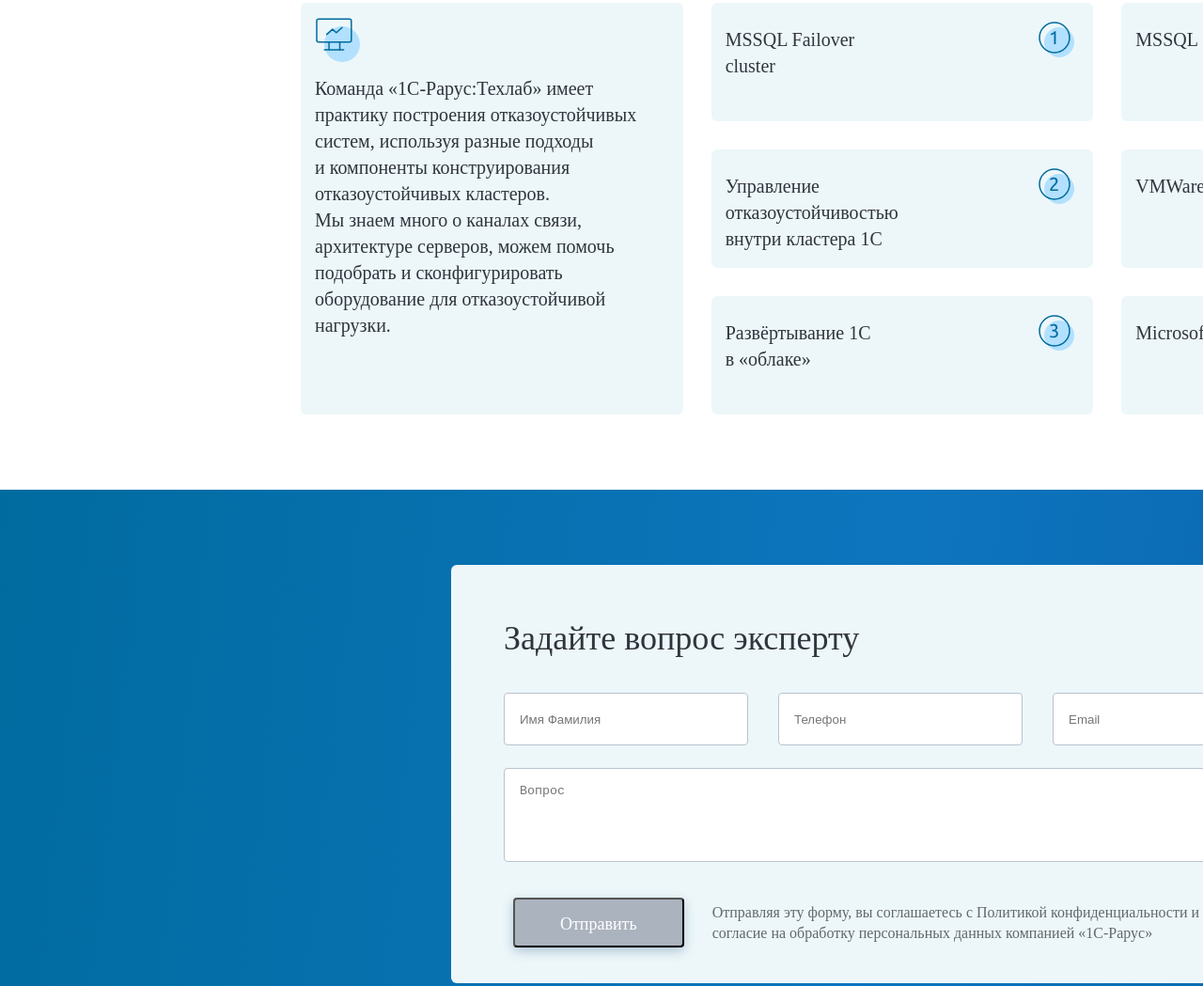
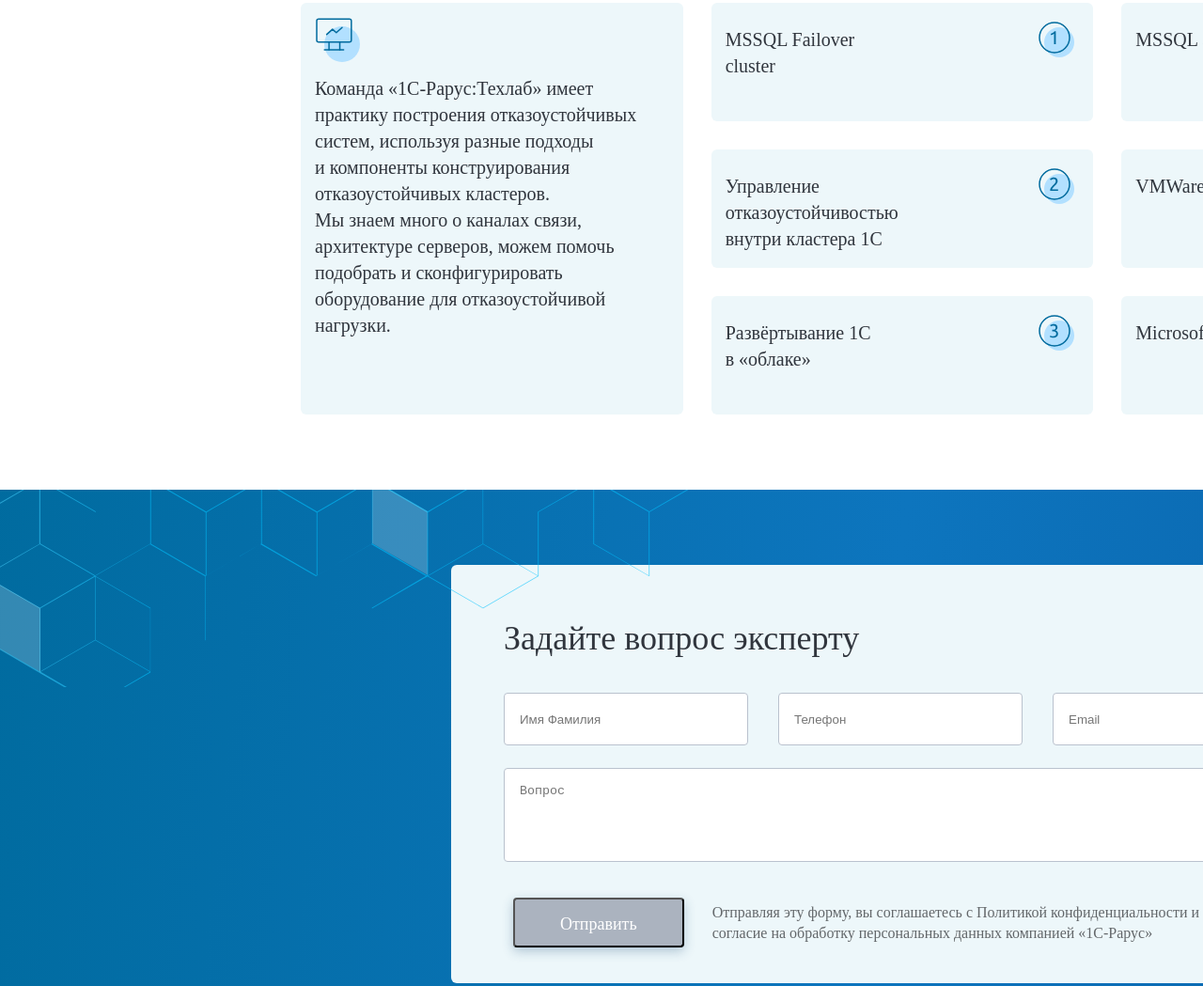
Before and after one commit to NechAnika/TexLab_finish, a plain HTML site: page _fault_tolerance.html in a window 1280 px wide. Shown: the part 1031-2080 px from the top of the page at 94% size. Drawn offline with Linux system fonts and the light colour scheme.

Commit message:
2 графических изображения

```diff
--- a/css/_main.scss
+++ b/css/_main.scss
@@ -188,5 +188,13 @@ color: #FFFFFF;
 }
 
 .main__grafikaleft {
+    display: block;
 
+    background: no-repeat url("../image/Frame2.svg") -242px 220px;
+    width: 1230px;
+    z-index: 9999;
+    height: 430px;
+    position: absolute;
+    right: 700px;
+    bottom: 395px;
 }
```
Also changed, not shown: css/style.css, 1 other file.
